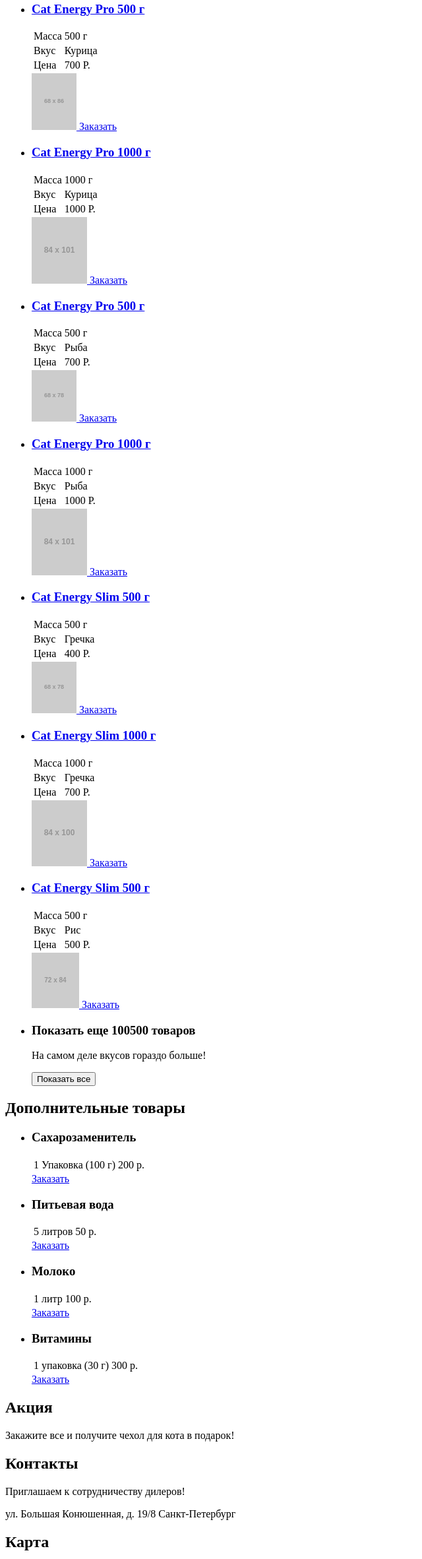
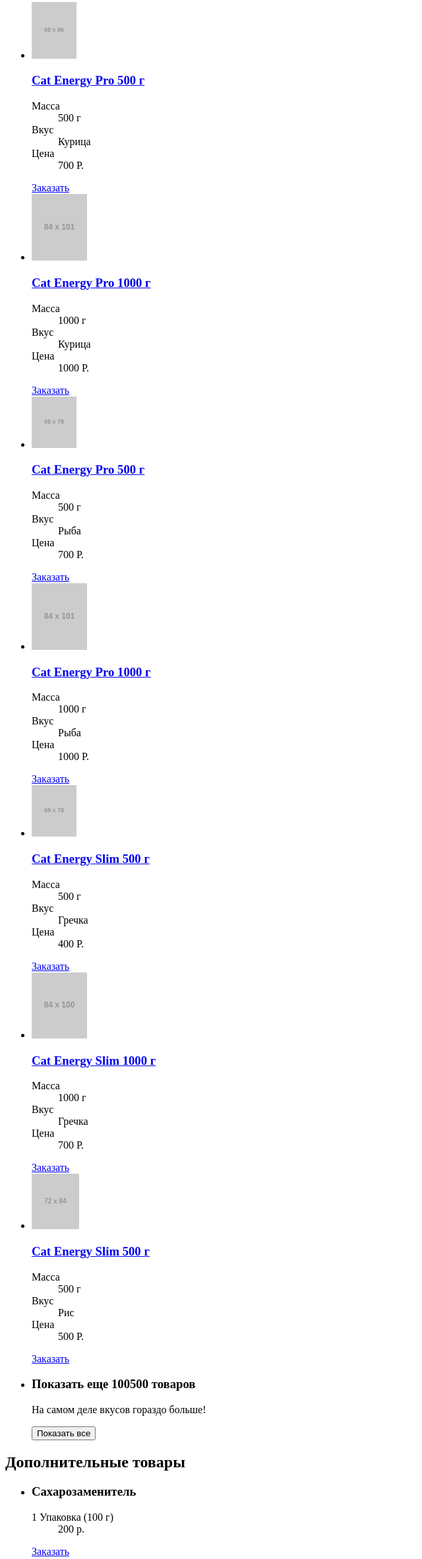
Before and after one commit to Druzh-Irina/cat-energy, a website: page source/catalog.html in a window 1280 px wide. Shown: the part 258-2621 px from the top of the page at 66% size, without its empty margins (0-640 px from the left). Drawn offline with Linux system fonts and the light colour scheme; placeholder pictures from the web are drawn by us.

Commit message:
Разметка страницы каталога. Исправления

```diff
--- a/source/catalog.html
+++ b/source/catalog.html
@@ -30,249 +30,176 @@
 
   <main>
     <section class="catalog">
-      <div class="catalog__wrapper container">
+      <div class="container">
         <h2 class="catalog__title">Каталог продукции</h2>
 
         <ul class="catalog__list">
           <li class="catalog__item product">
-            <div class="product__wrapper">
-              <h3 class="product__title"><a href="product-1.html">Cat Energy Pro 500 г</a></h3>
-              <table class="product__info">
-                <tr>
-                  <td>Масса</td>
-                  <td>500 г</td>
-                </tr>
-                <tr>
-                  <td>Вкус</td>
-                  <td>Курица</td>
-                </tr>
-                <tr>
-                  <td>Цена</td>
-                  <td>700 Р.</td>
-                </tr>
-              </table>
-            </div>
             <a class="product__image-wrapper" href="product-1.html">
               <img class="product__image" src="https://via.placeholder.com/68x86" width="68" height="86" alt="упаковка продукта Cat Energy Pro со вкусом курицы 500 г.">
             </a>
+            <h3 class="product__title"><a href="product-1.html">Cat Energy Pro 500 г</a></h3>
+            <dl class="product__info">
+              <dt>Масса</dt>
+              <dd>500 г</dd>
+              <dt>Вкус</dt>
+              <dd>Курица</dd>
+              <dt>Цена</dt>
+              <dd>700 Р.</dd>
+            </dl>
             <a class="product__button button" href="product-1.html">Заказать</a>
           </li>
 
           <li class="catalog__item product">
-            <div class="product__wrapper">
-              <h3 class="product__title"><a href="product-2.html">Cat Energy Pro 1000 г</a></h3>
-              <table class="product__info">
-                <tr>
-                  <td>Масса</td>
-                  <td>1000 г</td>
-                </tr>
-                <tr>
-                  <td>Вкус</td>
-                  <td>Курица</td>
-                </tr>
-                <tr>
-                  <td>Цена</td>
-                  <td>1000 Р.</td>
-                </tr>
-              </table>
-            </div>
             <a class="product__image-wrapper" href="product-2.html">
               <img class="product__image" src="https://via.placeholder.com/84x101" width="84" height="101" alt="упаковка продукта Cat Energy Pro со вкусом курицы 1000 г.">
             </a>
+            <h3 class="product__title"><a href="product-2.html">Cat Energy Pro 1000 г</a></h3>
+            <dl class="product__info">
+              <dt>Масса</dt>
+              <dd>1000 г</dd>
+              <dt>Вкус</dt>
+              <dd>Курица</dd>
+              <dt>Цена</dt>
+              <dd>1000 Р.</dd>
+            </dl>
             <a class="product__button button" href="product-2.html">Заказать</a>
           </li>
 
           <li class="catalog__item product">
-            <div class="product__wrapper">
-              <h3 class="product__title"><a href="product-3.html">Cat Energy Pro 500 г</a></h3>
-              <table class="product__info">
-                <tr>
-                  <td>Масса</td>
-                  <td>500 г</td>
-                </tr>
-                <tr>
-                  <td>Вкус</td>
-                  <td>Рыба</td>
-                </tr>
-                <tr>
-                  <td>Цена</td>
-                  <td>700 Р.</td>
-                </tr>
-              </table>
-            </div>
             <a class="product__image-wrapper" href="product-3.html">
               <img class="product__image" src="https://via.placeholder.com/68x78" width="68" height="78" alt="упаковка продукта Cat Energy Pro со вкусом рыбы 500 г.">
             </a>
+            <h3 class="product__title"><a href="product-3.html">Cat Energy Pro 500 г</a></h3>
+            <dl class="product__info">
+              <dt>Масса</dt>
+              <dd>500 г</dd>
+              <dt>Вкус</dt>
+              <dd>Рыба</dd>
+              <dt>Цена</dt>
+              <dd>700 Р.</dd>
+            </dl>
             <a class="product__button button" href="product-3.html">Заказать</a>
           </li>
 
           <li class="catalog__item product">
-            <div class="product__wrapper">
-              <h3 class="product__title"><a href="product-4.html">Cat Energy Pro 1000 г</a></h3>
-              <table class="product__info">
-                <tr>
-                  <td>Масса</td>
-                  <td>1000 г</td>
-                </tr>
-                <tr>
-                  <td>Вкус</td>
-                  <td>Рыба</td>
-                </tr>
-                <tr>
-                  <td>Цена</td>
-                  <td>1000 Р.</td>
-                </tr>
-              </table>
-            </div>
             <a class="product__image-wrapper" href="product-4.html">
               <img class="product__image" src="https://via.placeholder.com/84x101" width="84" height="101" alt="упаковка продукта Cat Energy Pro со вкусом рыбы 1000 г.">
             </a>
+            <h3 class="product__title"><a href="product-4.html">Cat Energy Pro 1000 г</a></h3>
+            <dl class="product__info">
+              <dt>Масса</dt>
+              <dd>1000 г</dd>
+              <dt>Вкус</dt>
+              <dd>Рыба</dd>
+              <dt>Цена</dt>
+              <dd>1000 Р.</dd>
+            </dl>
             <a class="product__button button" href="product-4.html">Заказать</a>
           </li>
 
           <li class="catalog__item product">
-            <div class="product__wrapper">
-              <h3 class="product__title"><a href="product-5.html">Cat Energy Slim 500 г</a></h3>
-              <table class="product__info">
-                <tr>
-                  <td>Масса</td>
-                  <td>500 г</td>
-                </tr>
-                <tr>
-                  <td>Вкус</td>
-                  <td>Гречка</td>
-                </tr>
-                <tr>
-                  <td>Цена</td>
-                  <td>400 Р.</td>
-                </tr>
-              </table>
-            </div>
             <a class="product__image-wrapper" href="product-5.html">
               <img class="product__image" src="https://via.placeholder.com/68x78" width="68" height="78" alt="упаковка продукта Cat Energy Pro со вкусом гречки 500 г.">
             </a>
+            <h3 class="product__title"><a href="product-5.html">Cat Energy Slim 500 г</a></h3>
+            <dl class="product__info">
+              <dt>Масса</dt>
+              <dd>500 г</dd>
+              <dt>Вкус</dt>
+              <dd>Гречка</dd>
+              <dt>Цена</dt>
+              <dd>400 Р.</dd>
+            </dl>
             <a class="product__button button" href="product-5.html">Заказать</a>
           </li>
 
           <li class="catalog__item product">
-            <div class="product__wrapper">
-              <h3 class="product__title"><a href="product-6.html">Cat Energy Slim 1000 г</a></h3>
-              <table class="product__info">
-                <tr>
-                  <td>Масса</td>
-                  <td>1000 г</td>
-                </tr>
-                <tr>
-                  <td>Вкус</td>
-                  <td>Гречка</td>
-                </tr>
-                <tr>
-                  <td>Цена</td>
-                  <td>700 Р.</td>
-                </tr>
-              </table>
-            </div>
             <a class="product__image-wrapper" href="product-6.html">
               <img class="product__image" src="https://via.placeholder.com/84x100" width="84" height="100" alt="упаковка продукта Cat Energy Pro со вкусом гречки 1000 г.">
             </a>
+            <h3 class="product__title"><a href="product-6.html">Cat Energy Slim 1000 г</a></h3>
+            <dl class="product__info">
+              <dt>Масса</dt>
+              <dd>1000 г</dd>
+              <dt>Вкус</dt>
+              <dd>Гречка</dd>
+              <dt>Цена</dt>
+              <dd>700 Р.</dd>
+            </dl>
             <a class="product__button button" href="product-6.html">Заказать</a>
           </li>
 
           <li class="catalog__item product">
-            <div class="product__wrapper">
-              <h3 class="product__title"><a href="product-7.html">Cat Energy Slim 500 г</a></h3>
-              <table class="product__info">
-                <tr>
-                  <td>Масса</td>
-                  <td>500 г</td>
-                </tr>
-                <tr>
-                  <td>Вкус</td>
-                  <td>Рис</td>
-                </tr>
-                <tr>
-                  <td>Цена</td>
-                  <td>500 Р.</td>
-                </tr>
-              </table>
-            </div>
             <a class="product__image-wrapper" href="product-7.html">
               <img class="product__image" src="https://via.placeholder.com/72x84" width="72" height="84" alt="упаковка продукта Cat Energy Pro со вкусом риса 500 г.">
             </a>
+            <h3 class="product__title"><a href="product-7.html">Cat Energy Slim 500 г</a></h3>
+            <dl class="product__info">
+              <dt>Масса</dt>
+              <dd>500 г</dd>
+              <dt>Вкус</dt>
+              <dd>Рис</dd>
+              <dt>Цена</dt>
+              <dd>500 Р.</dd>
+            </dl>
             <a class="product__button button" href="product-7.html">Заказать</a>
           </li>
 
           <li class="catalog__item product product--add">
-            <form method="get" action="https://echo.htmlacademy.ru">
-              <div class="product__form-wrapper">
-                <div class="product__wrapper">
             <h3 class="product__title">Показать еще 100500 товаров</h3>
             <p class="product__text">На самом деле вкусов гораздо больше!</p>
-                </div>
-                <button class="product__button button product__button--plus" type="submit">Показать все</button>
-              </div>
-            </form>
+            <button class="product__button button button--plus" type="submit">Показать все</button>
           </li>
         </ul>
       </div>
     </section>
 
     <section class="extra">
-      <div class="extra__wrapper container">
+      <div class="container">
         <h2 class="extra__title">Дополнительные товары</h2>
 
         <ul class="extra__list">
           <li class="extra__item">
             <h3 class="extra__item-title">Сахарозаменитель</h3>
-            <table class="extra__item-info">
-              <tr>
-                <td>1 Упаковка (100 г)</td>
-                <td>200 р.</td>
-              </tr>
-            </table>
+            <dl class="extra__item-info">
+              <dt>1 Упаковка (100 г)</dt>
+              <dd>200 р.</dd>
+            </dl>
             <a class="extra__item-button button" href="extra-1.html">Заказать</a>
           </li>
 
           <li class="extra__item">
             <h3 class="extra__item-title">Питьевая вода</h3>
-            <table class="extra__item-info">
-              <tr>
-                <td>5 литров</td>
-                <td>50 р.</td>
-              </tr>
-            </table>
+            <dl class="extra__item-info">
+              <dt>5 литров</dt>
+              <dd>50 р.</dd>
+            </dl>
             <a class="extra__item-button button" href="extra-2.html">Заказать</a>
           </li>
 
           <li class="extra__item">
             <h3 class="extra__item-title">Молоко</h3>
-            <table class="extra__item-info">
-              <tr>
-                <td>1 литр</td>
-                <td>100 р.</td>
-              </tr>
-            </table>
+            <dl class="extra__item-info">
+              <dt>1 литр</dt>
+              <dd>100 р.</dd>
+            </dl>
             <a class="extra__item-button button" href="extra-3.html">Заказать</a>
           </li>
 
           <li class="extra__item">
             <h3 class="extra__item-title">Витамины</h3>
-            <table class="extra__item-info">
-              <tr>
-                <td>1 упаковка (30 г)</td>
-                <td>300 р.</td>
-              </tr>
-            </table>
+            <dl class="extra__item-info">
+              <dt>1 литр</dt>
+              <dd>100 р.</dd>
+            </dl>
             <a class="extra__item-button button" href="extra-4.html">Заказать</a>
           </li>
         </ul>
+
+        <div class="extra__promo">
+          <p class="extra__text">Закажите все и получите чехол для кота в подарок!</p>
         </div>
-      </section>
-
-      <section class="promo">
-        <div class="promo__wrapper container">
-          <h2 class="visually-hidden">Акция</h2>
-          <p class="promo__text">Закажите все и получите чехол для кота в подарок!</p>
       </div>
     </section>
   </main>
@@ -286,17 +213,16 @@
           <p class="contacts__address">ул. Большая Конюшенная, д. 19/8 Санкт-Петербург</p>
         </div>
       </div>
-      </section>
-      <section class="page-footer__map">
+
       <div class="map-container">
         <h2 class="visually-hidden">Карта</h2>
         <img class="page-footer__map-image" src="https://via.placeholder.com/320x362" width="320" height="362" alt="Карта со схемой проезда">
       </div>
     </section>
 
-      <section class="page-footer__links">
+    <section class="page-footer__info">
       <div class="container">
-          <h2 class="visually-hidden">Cсылки</h2>
+        <h2 class="visually-hidden">Информация и ссылки</h2>
         <a class="page-footer__logo logo logo--footer">
           <span class="visually-hidden">Логотип Cat Energy</span>
           <img class="logo__title" src="https://via.placeholder.com/128x24" width="128" height="24" alt="Черные буквы Cat Energy">
```
Lines whose indentation alone changed are shown as unchanged.
